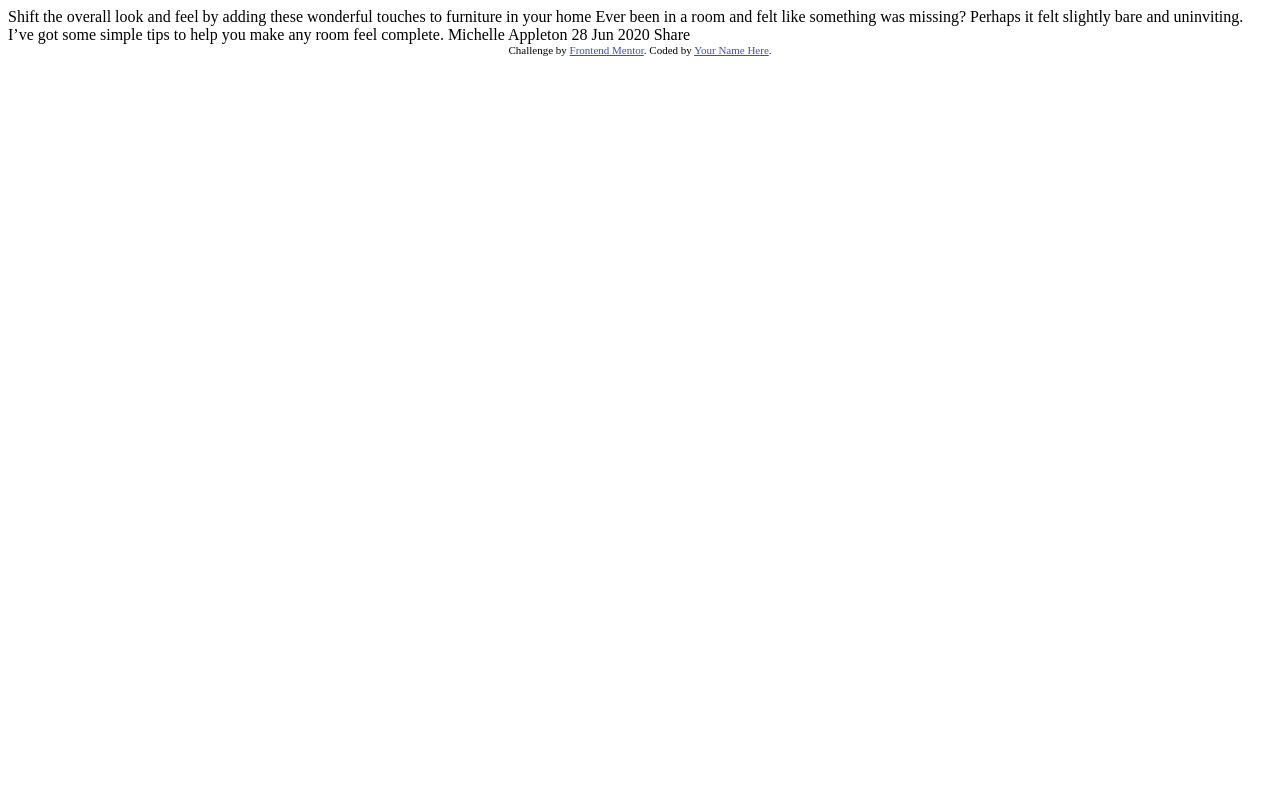
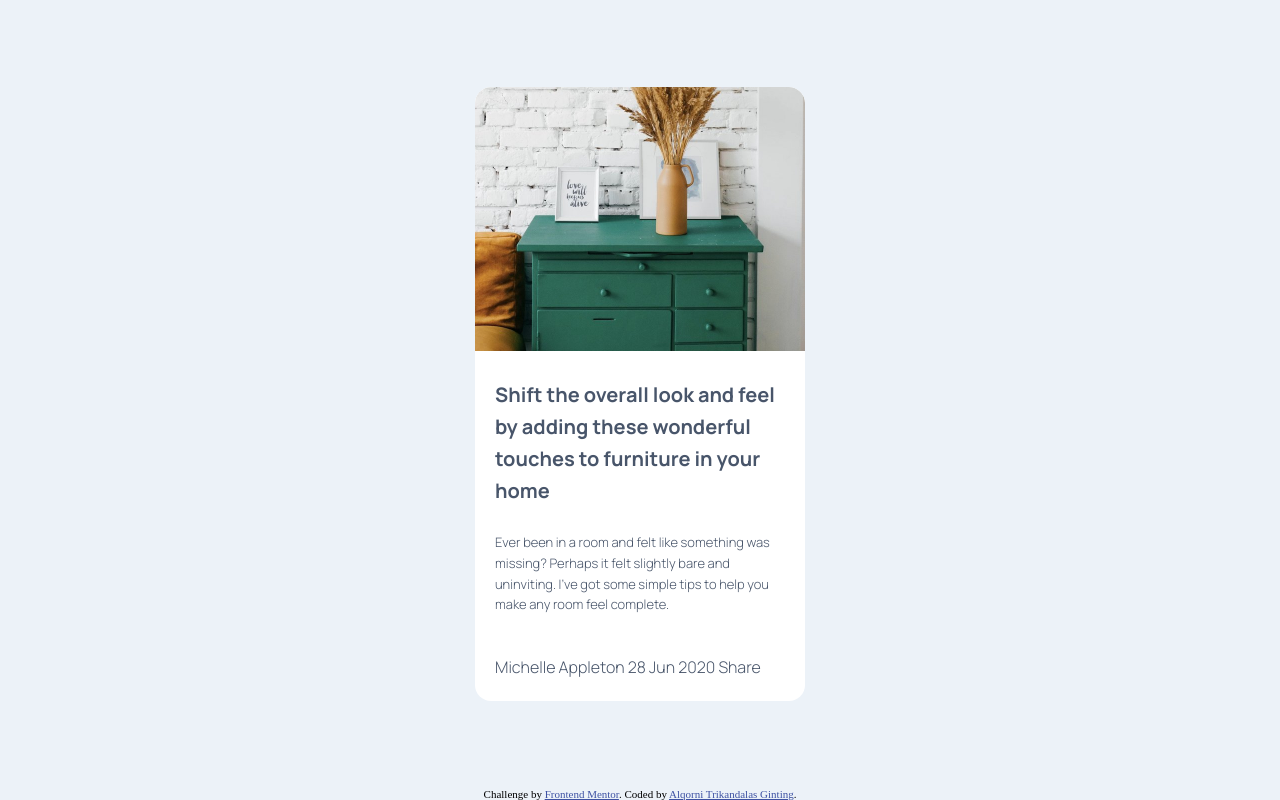
Before and after one commit to Deidals/article-preview-component-master, a plain HTML site: page index.html in a window 1280 px wide. Drawn offline with Linux system fonts and the light colour scheme.

Commit message:
Ver 0.40

```diff
--- a/index.html
+++ b/index.html
@@ -5,32 +5,35 @@
   <meta name="viewport" content="width=device-width, initial-scale=1.0"> <!-- displays site properly based on user's device -->
 
   <link rel="icon" type="image/png" sizes="32x32" href="./images/favicon-32x32.png">
-
+  <link rel="stylesheet" href="style.css">
   <title>Frontend Mentor | Article preview component</title>
-
-  <!-- Feel free to remove these styles or customise in your own stylesheet 👍 -->
-  <style>
-    .attribution { font-size: 11px; text-align: center; }
-    .attribution a { color: hsl(228, 45%, 44%); }
-  </style>
 </head>
 <body>
-
+  <div class="bigcontainer">
+    <img src="images/drawers.jpg" alt="Drawers">
+  <header>
+    <p>
       Shift the overall look and feel by adding these wonderful
       touches to furniture in your home
-
+    </p>
+  </header>
+    <main>
+      <p>
         Ever been in a room and felt like something was missing? Perhaps
         it felt slightly bare and uninviting. I’ve got some simple tips
         to help you make any room feel complete.
-
+      </p>
+    </main>
+    <footer>
         Michelle Appleton
         28 Jun 2020
 
         Share
-
+    </footer>
+  </div>
   <div class="attribution">
     Challenge by <a href="https://www.frontendmentor.io?ref=challenge" target="_blank">Frontend Mentor</a>.
-    Coded by <a href="#">Your Name Here</a>.
+    Coded by <a href="https://github.com/Deidals">Alqorni Trikandalas Ginting</a>.
   </div>
 </body>
 </html>
--- /dev/null
+++ b/style.css
@@ -0,0 +1,67 @@
+*{
+    padding: 0;
+    margin: 0;
+    box-sizing: border-box;
+}
+
+@font-face {
+    font-family: "Manrope";
+    src: url("Manrope/static/Manrope-Light.ttf") format("truetype");
+    font-weight: 500;
+    font-style: normal;
+}
+@font-face {
+    font-family: "Manrope Bold";
+    src: url("Manrope/static/Manrope-Bold.ttf") format("truetype");
+    font-weight: 700;
+    font-style: normal;
+}
+.attribution{
+    font-size: 11px; text-align: center;
+}
+.attribution a{
+    color: hsl(228, 45%, 44%);
+}
+
+body{
+    height: 100%;
+    background-color: hsl(210, 46%, 95%);
+    display: flex;
+    justify-content: center;
+    flex-direction: column;
+    min-height: 100vh;
+    align-items: center;
+}
+
+.bigcontainer{
+    margin: auto;
+    width: 330px;
+    height: auto;
+    background-color: hsl(0, 0%, 100%);
+    border-radius: 1rem;
+    overflow: hidden;
+    line-height: 1.6;
+    color:  hsl(217, 19%, 35%);
+    font-family: "Manrope";
+}
+
+img{
+    border-top-left-radius: inherit;
+    border-top-right-radius: inherit;
+    border-bottom-left-radius: 0;
+    border-bottom-right-radius: 0;
+    width: 100%;
+    height: auto;
+}
+header p{
+    font-family: "Manrope Bold";
+    font-size: 20px;
+    margin: 20px 20px 5px;
+}
+main{
+    font-size: 13px;
+    padding: 20px;
+}
+footer{
+    padding: 20px;
+}
```
Also changed, not shown: Manrope/Manrope-VariableFont_wght.ttf (added), Manrope/OFL.txt (added), Manrope/README.txt (added), Manrope/static/Manrope-Bold.ttf (added), Manrope/static/Manrope-ExtraBold.ttf (added), Manrope/static/Manrope-ExtraLight.ttf (added), Manrope/static/Manrope-Light.ttf (added), Manrope/static/Manrope-Medium.ttf (added), Manrope/static/Manrope-Regular.ttf (added), Manrope/static/Manrope-SemiBold.ttf (added). Lines whose indentation alone changed are shown as unchanged.
